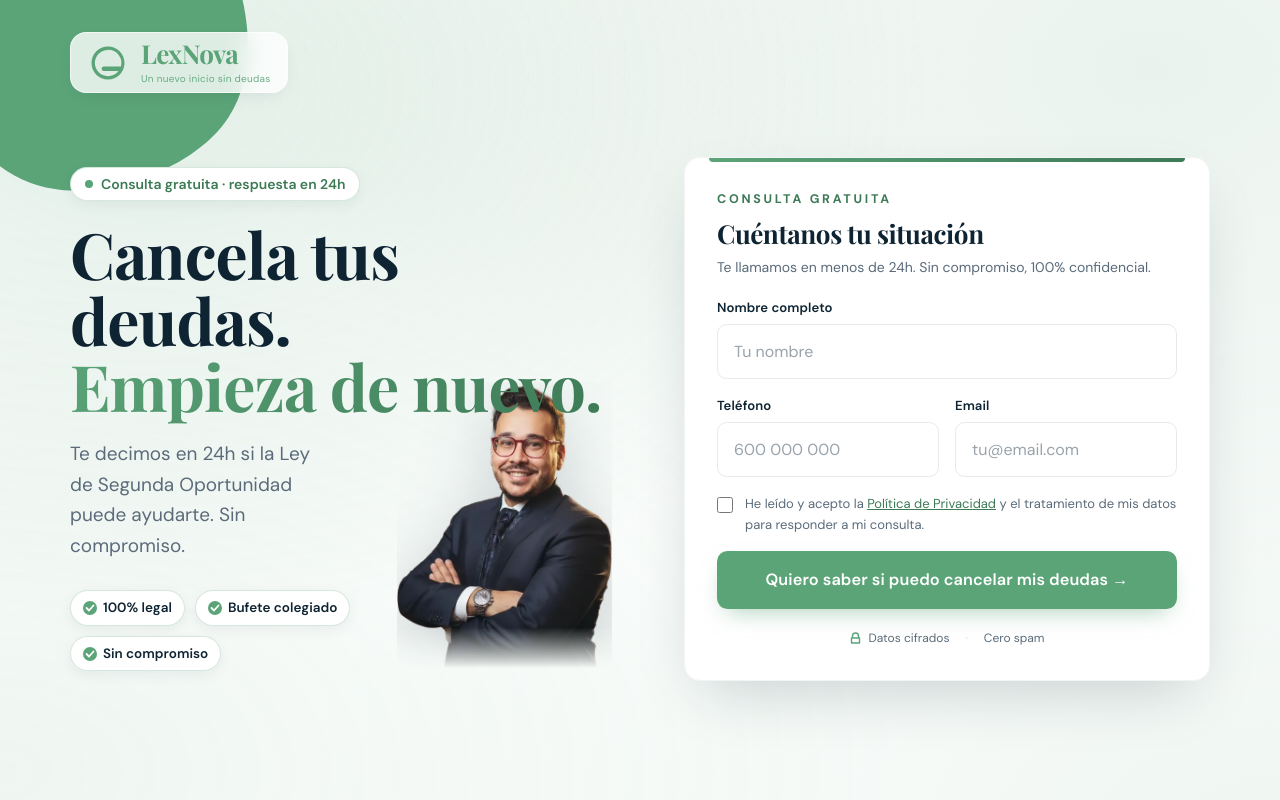
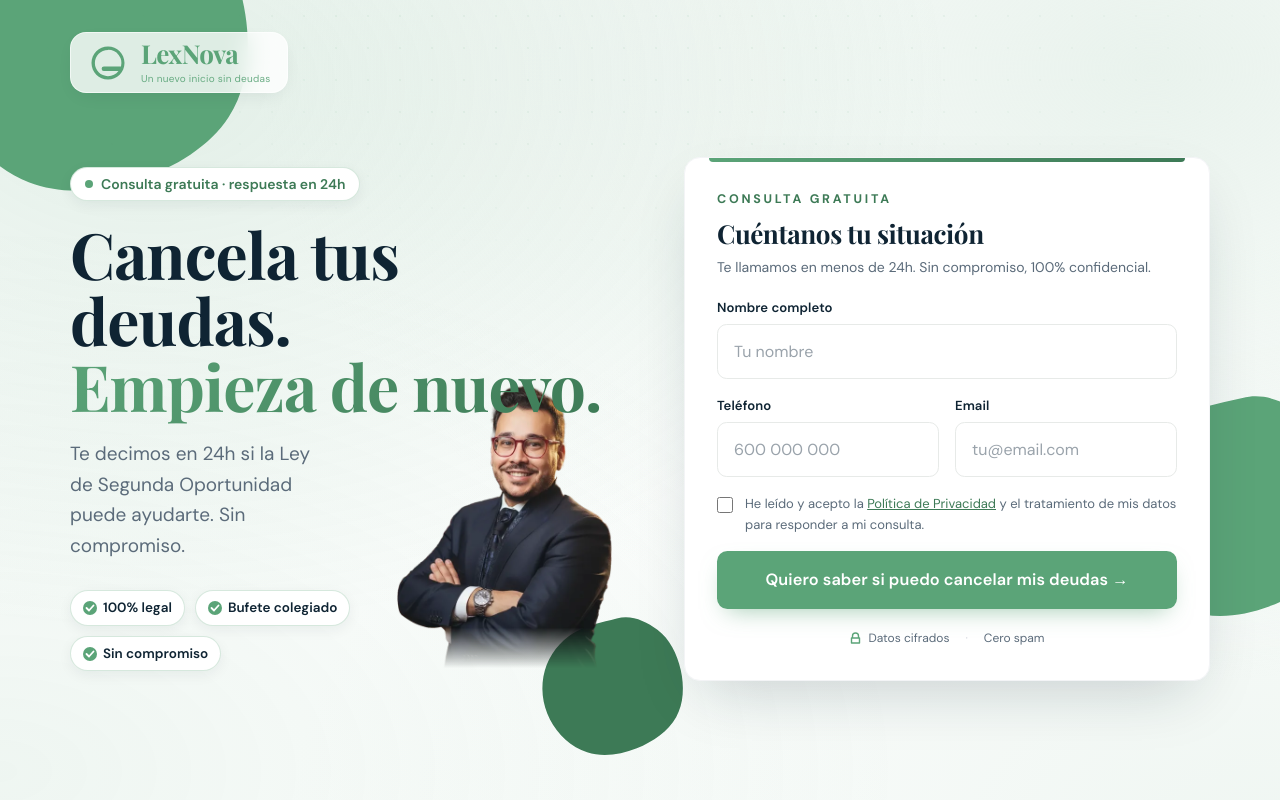
Before and after one commit to marketingesthetico-bit/lexnova-landing, a React (Vite) app: page / in a window 1280 px wide. Shown: the top 800 px of the page. Built offline with nearby package versions, Linux system fonts and the light colour scheme.

Commit message:
fix: quitar sombra de Sergio (era el halo) + blobs restaurados + desvanecido solo en intermedio

```diff
--- a/src/components/Hero.jsx
+++ b/src/components/Hero.jsx
@@ -71,18 +71,15 @@ export default function Hero({ onLeadStart }) {
         dur={16}
         opacity={1}
       />
-      {/* Estos dos pueden quedar detrás de Sergio en móvil/intermedias y
-          crear un halo verde alrededor de su silueta → solo se muestran en
-          pantallas anchas (≥1440px), donde Sergio flota a la derecha. */}
       <FloatingBlob
-        className="hidden min-[1440px]:block w-[320px] h-[320px] top-[42%] -right-28"
+        className="w-[320px] h-[320px] top-[42%] -right-28"
         color="#5BA478"
         delay={1.5}
         dur={18}
         opacity={1}
       />
       <FloatingBlob
-        className="hidden min-[1440px]:block w-[200px] h-[200px] bottom-16 left-[40%]"
+        className="w-[200px] h-[200px] bottom-16 left-[40%]"
         color="#3D7A56"
         delay={3}
         dur={20}
@@ -157,8 +154,8 @@ export default function Hero({ onLeadStart }) {
             className="relative"
           >
             {/* Sergio INTEGRADO al lado del texto, detrás. Visible < 1440px.
-                En móvil/tablet su base baja detrás de la card del formulario;
-                en pantallas intermedias un blob verde le cubre la base. */}
+                Sin sombra ni efectos. En móvil/tablet su base baja detrás de
+                la card del formulario; en intermedio (lg) se desvanece abajo. */}
             <motion.div
               variants={fadeUp}
               transition={{ duration: 0.8, ease: [0.16, 1, 0.3, 1], delay: 0.15 }}
@@ -169,14 +166,8 @@ export default function Hero({ onLeadStart }) {
                 <img
                   src="/imagenes/sergio-lexnova-sm.webp"
                   alt="Sergio, especialista de LexNova en Ley de Segunda Oportunidad"
-                  className="relative w-full h-auto object-contain drop-shadow-[0_18px_35px_rgba(15,36,51,0.20)]"
+                  className="relative w-full h-auto object-contain lg:[-webkit-mask-image:linear-gradient(to_top,transparent_1%,#000_15%)] lg:[mask-image:linear-gradient(to_top,transparent_1%,#000_15%)]"
                   draggable="false"
-                  style={{
-                    WebkitMaskImage:
-                      "linear-gradient(to top, transparent 1%, #000 15%)",
-                    maskImage:
-                      "linear-gradient(to top, transparent 1%, #000 15%)",
-                  }}
                 />
               </picture>
             </motion.div>
```
